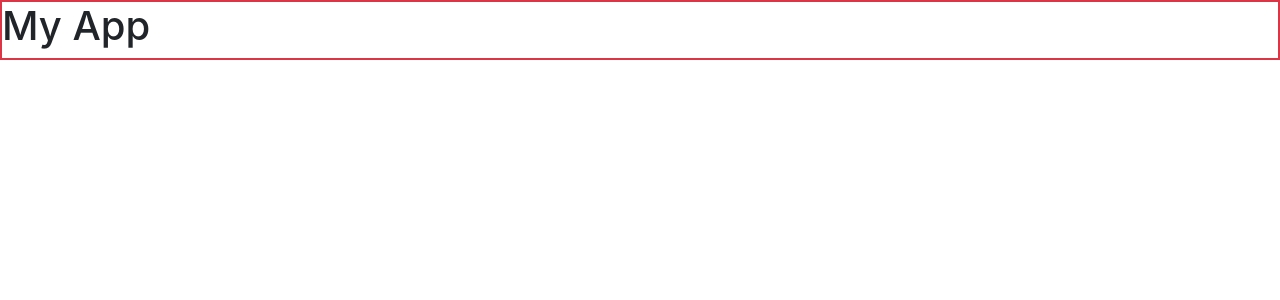
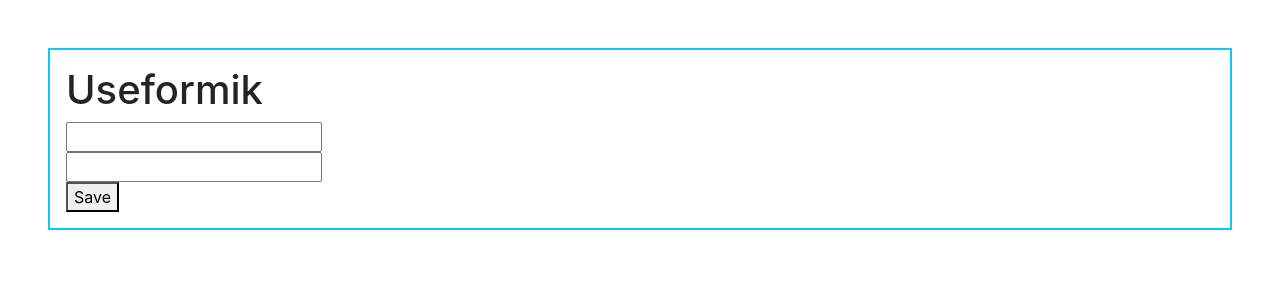
Before and after one commit to SumaVarshitha6/react-practice, a React (Create React App) app in the folder mypractice/: page / in a window 1280 px wide. Shown: the top 300 px of the page. Built offline with nearby package versions, Linux system fonts and the light colour scheme.

Commit message:
crud formik

```diff
--- a/mypractice/src/App.js
+++ b/mypractice/src/App.js
@@ -1,12 +1,30 @@
-
+import {useFormik} from 'formik';
+import * as Yup from 'yup';
 function App() {
-
+  var Userform = useFormik({
+    initialValues: {
+      name:'',
+      age:'',
+    },
+    validationSchema: Yup.object({
+        name: Yup.string()
+          .max(15, 'Must be 15 characters or less')
+          .required('Required'),
+        age: Yup.number()
+          .max(20, 'Must be 20 characters or less')
+          .required('Required'),
+      }),
+    onSubmit: (values)=>{
+      console.log(values);
+    }
+  })
   return (
-    <div className="App border border-2 border-danger ">
-         <h1>My App</h1>
-
-    </div>
+    <form onSubmit={Userform.handleSubmit} className='border border-2 border-info m-5 p-3'>
+    <h1>Useformik</h1>
+    <input type='text' {...Userform.getFieldProps('name')} /><br></br>
+    <input type='number' {...Userform.getFieldProps('age')}/><br></br>
+    <button type='button'>Save</button>
+ </form>
   );
 }
-
 export default App;
```
